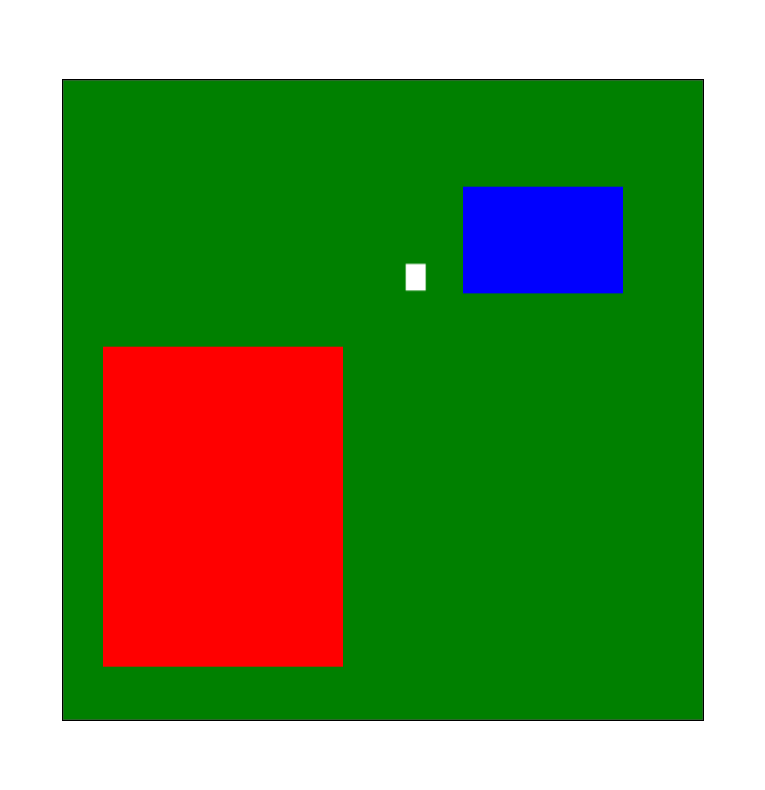
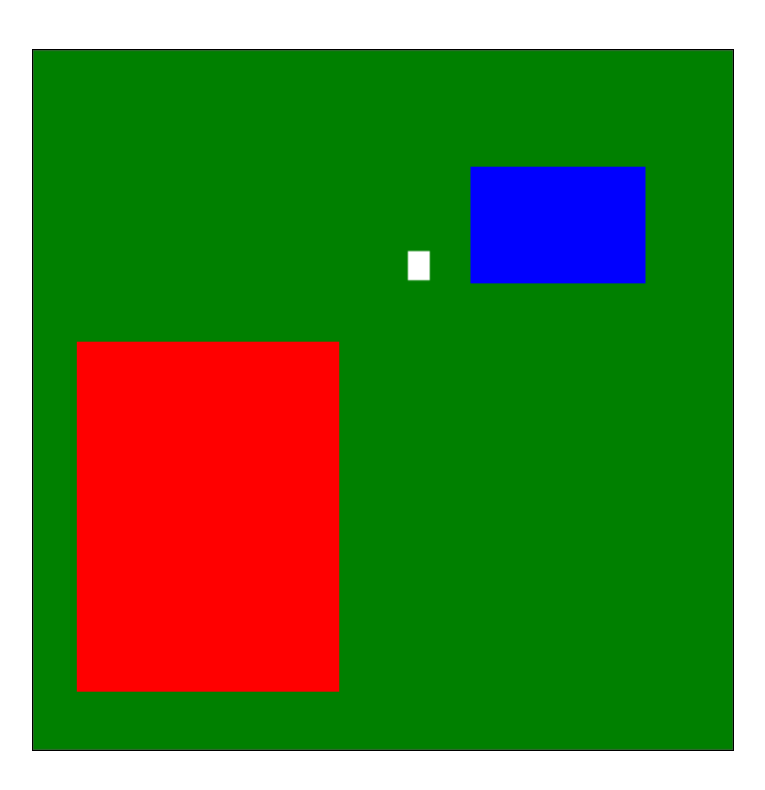
Before and after one commit to BuickSalesman/chicken-attack, a website built with Vite: page index.html in a window 1280 px wide. Shown: the whole page, without its empty margins (257-1022 px from the left). Built offline with nearby package versions, Linux system fonts and the light colour scheme.

Commit message:
messed with canvas styling a bit

```diff
--- a/script.js
+++ b/script.js
@@ -100,7 +100,7 @@ Events.on(mouseConstraint, "mousedown", function(e) {
             if (!loopAI) {
                 loopAI = setInterval(chickenAI, 1200)
             }
-        }, 3000)
+        }, 2800)
     }
 })
 
--- a/styles.css
+++ b/styles.css
@@ -9,8 +9,8 @@ html {
 }
 
 #matter-world {
-    width: 50vw;
+    width: 700px;
+    height: 700px;
     outline: 1px solid black;
-    height: 80vh;
     background: none;
 }
```
Also changed, not shown: sprites/chicken-walk-1.png (added), sprites/chicken-walk-2.png.
